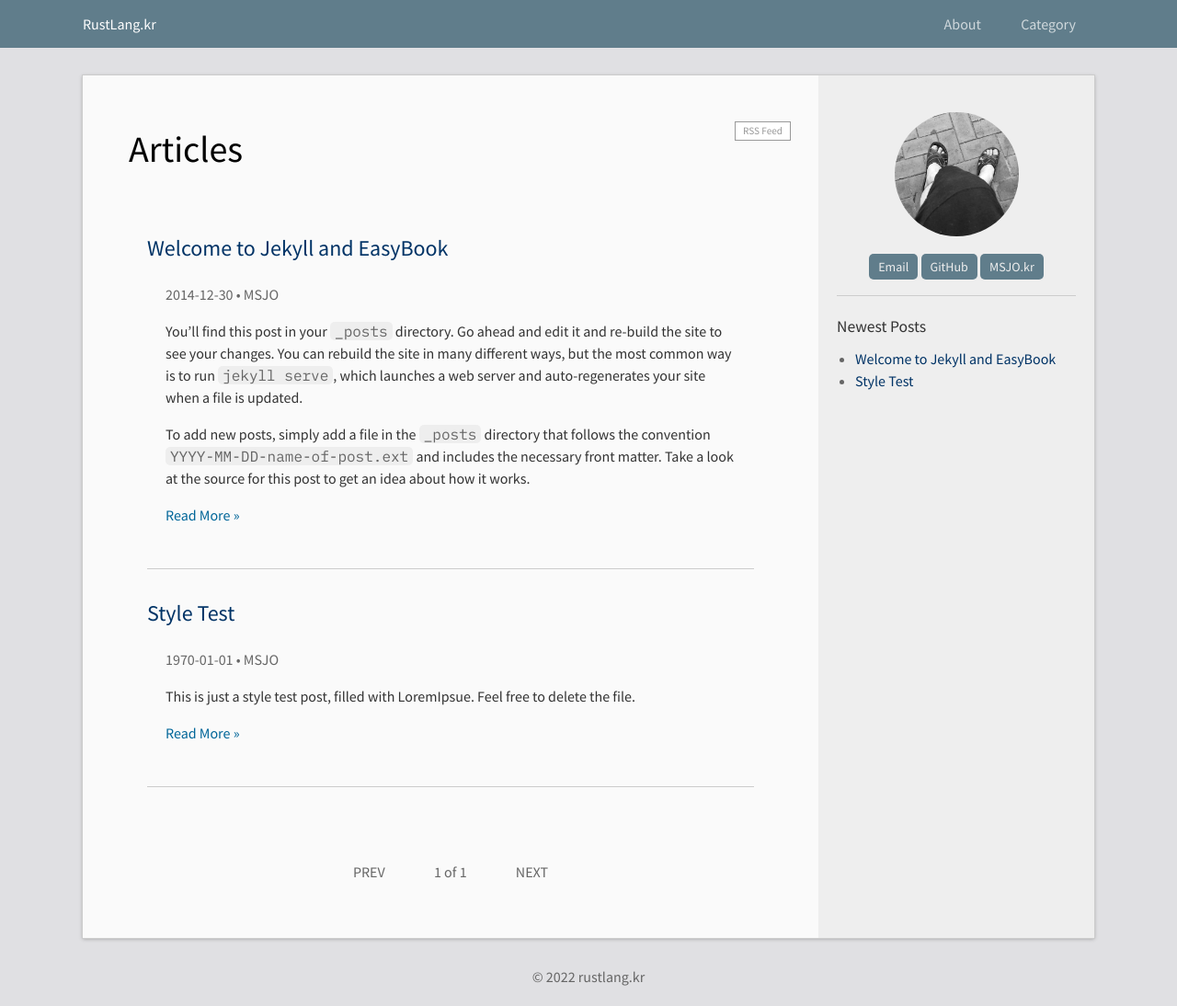
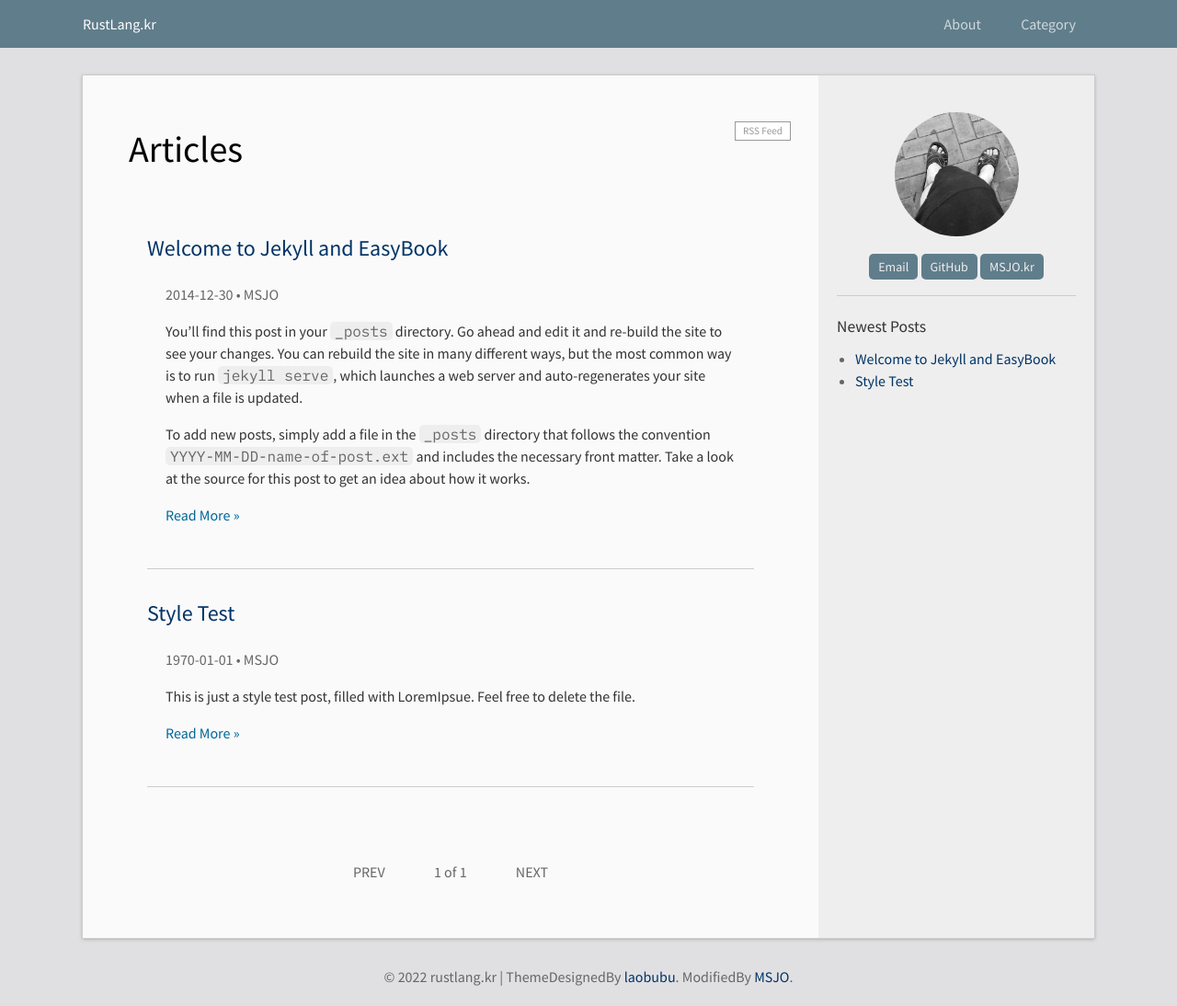
Before and after one commit to DebugJO/rustlang, a Jekyll site: the page built from index.html, in a window 1280 px wide. Shown: the whole page at 92% size. Built offline with Jekyll 4.4.1, drawn with Linux system fonts in a browser that asks for light colours; the list of posts is cut into pages by our own code.

Commit message:
Update footer.html

```diff
--- a/_includes/footer.html
+++ b/_includes/footer.html
@@ -1,7 +1,7 @@
 <footer class="footer">
 <div class="wrapper">
 <!-- &copy; {{ site.time | date: '%Y' }} {{ site.author }} -->
-&copy; 2022 rustlang.kr
+&copy; 2022 rustlang.kr | ThemeDesignedBy <a href="https://github.com/laobubu/jekyll-theme-EasyBook">laobubu</a>. ModifiedBy <a href="https://msjo.kr/about/">MSJO</a>.
 </div>
 </footer>
 
```
